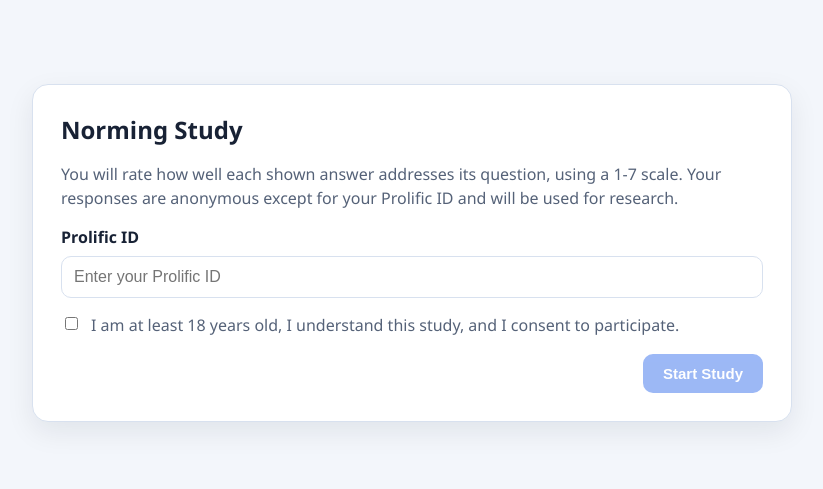
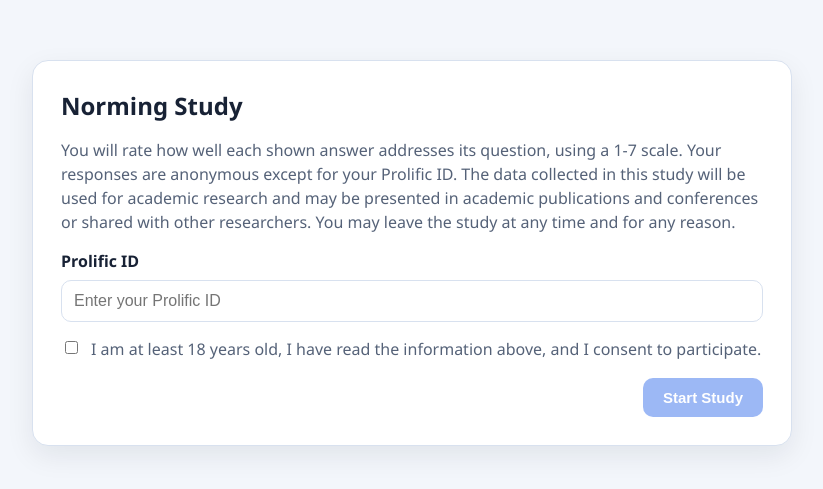
Before and after one commit to thomashikaru/vocab-norming, a plain HTML site: page index.html in a window 1280 px wide. Shown: the part 147-636 px from the top of the page, without its empty margins (228-1051 px from the left). Drawn offline with Linux system fonts and the light colour scheme.

Commit message:
updated instructions

```diff
--- a/index.html
+++ b/index.html
@@ -253,7 +253,9 @@
             <h1>Norming Study</h1>
             <p>
                 You will rate how well each shown answer addresses its question, using a 1-7 scale.
-                Your responses are anonymous except for your Prolific ID and will be used for research.
+                Your responses are anonymous except for your Prolific ID.
+                The data collected in this study will be used for academic research and may be presented in academic publications and conferences or shared with other researchers.
+                You may leave the study at any time and for any reason.
             </p>
             <div class="form-group">
                 <label for="participantId">Prolific ID</label>
@@ -262,7 +264,7 @@
             <div class="consent-checkbox">
                 <input type="checkbox" id="consentCheckbox">
                 <label for="consentCheckbox">
-                    I am at least 18 years old, I understand this study, and I consent to participate.
+                    I am at least 18 years old, I have read the information above, and I consent to participate.
                 </label>
             </div>
             <div class="button-row">
@@ -366,7 +368,7 @@
         class NormingStudyApp {
             constructor() {
                 this.EXPERIMENT_ID = 306;
-                this.COMPLETION_CODE = "NORMING123";
+                this.COMPLETION_CODE = "C80RY1F9";
                 this.EXPECTED_STIMULI_PER_PARTICIPANT = 32;
                 this.DEBUG_URL_PARAM = "debugSample";
                 this.DEBUG_SAMPLE_SIZE = 3;
```
